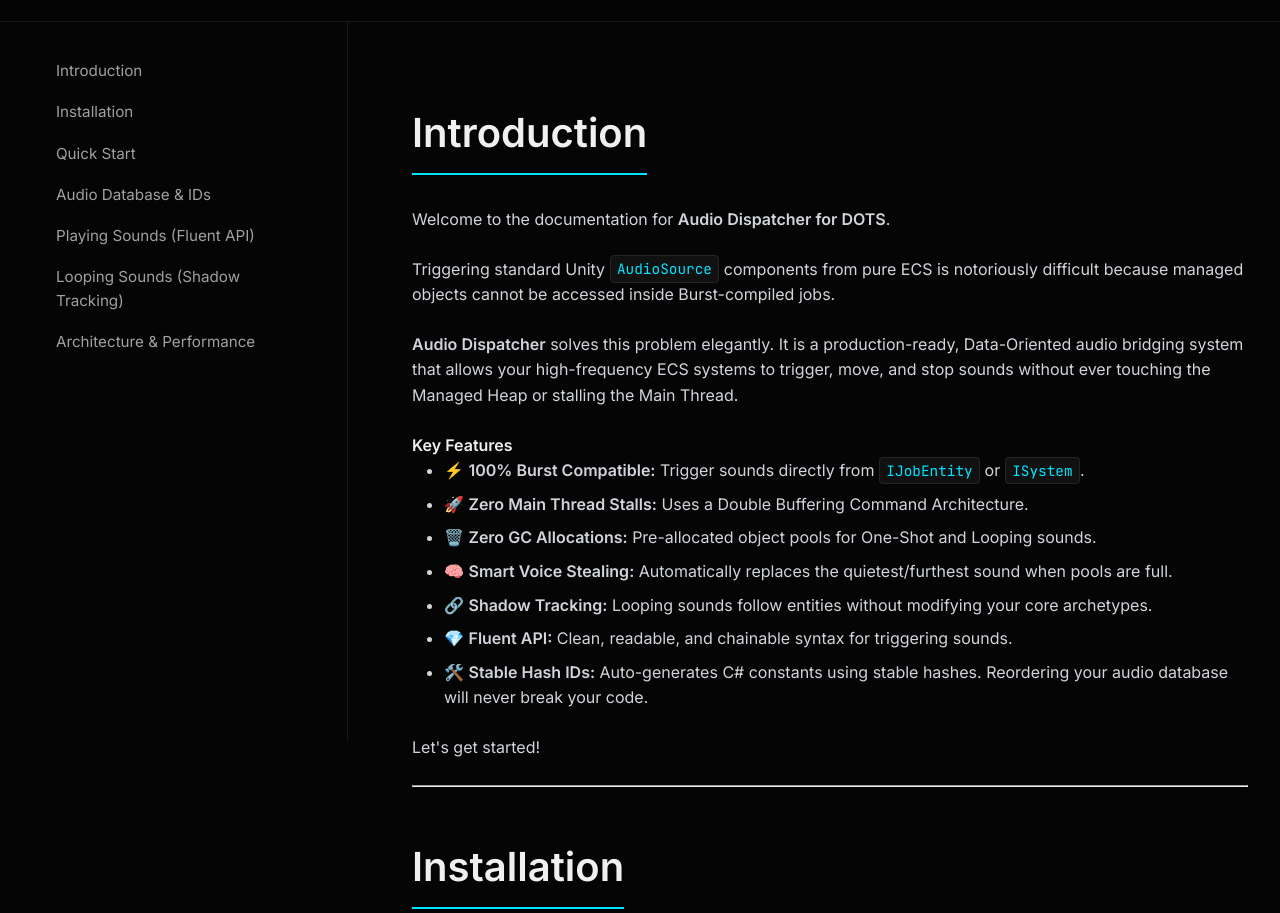
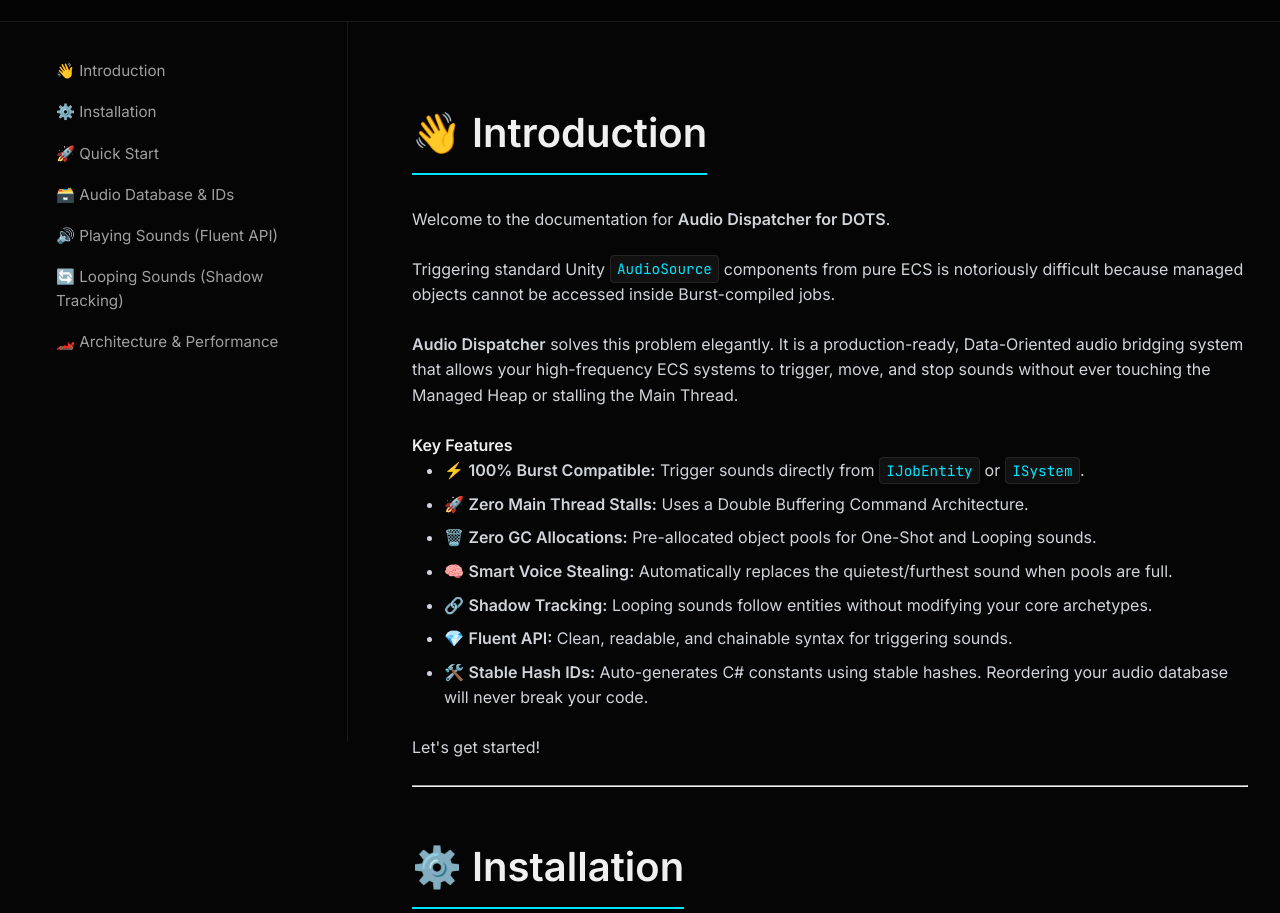
Before and after one commit to sniveler-code/sniveler-code.github.io, a website: page docs_audio-source.html in a window 1280 px wide. Shown: the part 59-972 px from the top of the page. Drawn offline with nearby package versions, Linux system fonts and the light colour scheme.

Commit message:
fix anchors

```diff
--- a/docs_audio-source.html
+++ b/docs_audio-source.html
@@ -211,13 +211,21 @@
             <details class="mobile-nav" id="nav-details">
                 <summary>☰ TABLE OF CONTENTS</summary>
                 <div id="sidebar-content">
-                    <ul><li><a href="#introduction">Introduction</a></li><li><a href="#installation">Installation</a></li><li><a href="#quick-start">Quick Start</a></li><li><a href="#audio-database-ids">Audio Database & IDs</a></li><li><a href="#playing-sounds-fluent-api">Playing Sounds (Fluent API)</a></li><li><a href="#looping-sounds-shadow-tracking">Looping Sounds (Shadow Tracking)</a></li><li><a href="#architecture-performance">Architecture & Performance</a></li></ul>
+                    <ul>
+                        <li><a href="#introduction">👋 Introduction</a></li>
+                        <li><a href="#installation">⚙️ Installation</a></li>
+                        <li><a href="#quick-start">🚀 Quick Start</a></li>
+                        <li><a href="#audio-database-ids">🗃️ Audio Database &amp; IDs</a></li>
+                        <li><a href="#playing-sounds-fluent-api">🔊 Playing Sounds (Fluent API)</a></li>
+                        <li><a href="#looping-sounds-shadow-tracking">🔄 Looping Sounds (Shadow Tracking)</a></li>
+                        <li><a href="#architecture-performance">🏎️ Architecture &amp; Performance</a></li>
+                    </ul>
                 </div>
             </details>
         </aside>
 
         <main class="content-area">
-            <div id="introduction"></div><h1>Introduction</h1>
+            <div id="introduction"></div><h1>👋 Introduction</h1>
 <p>Welcome to the documentation for <strong>Audio Dispatcher for DOTS</strong>.</p>
 <p>Triggering standard Unity <code>AudioSource</code> components from pure ECS is notoriously difficult because managed objects cannot be accessed inside Burst-compiled jobs.</p>
 <p><strong>Audio Dispatcher</strong> solves this problem elegantly. It is a production-ready, Data-Oriented audio bridging system that allows your high-frequency ECS systems to trigger, move, and stop sounds without ever touching the Managed Heap or stalling the Main Thread.</p>
@@ -233,7 +241,7 @@
 </ul>
 <p>Let&#39;s get started!</p>
 <hr>
-<div id="installation"></div><h1>Installation</h1>
+<div id="installation"></div><h1>⚙️ Installation</h1>
 <h4>Prerequisites</h4>
 <p>Ensure your project is using <strong>Unity 2022.3 LTS</strong> or higher and has the following packages installed:</p>
 <ul>
@@ -260,7 +268,7 @@
 </li>
 </ol>
 <hr>
-<div id="quick-start"></div><h1>Quick Start</h1>
+<div id="quick-start"></div><h1>🚀 Quick Start</h1>
 <p>Get your first sound playing in 4 simple steps.</p>
 <h4>1. Create an Audio Database</h4>
 <p>Right-click in your Project view and select <code>Create &gt; SnivelerCode &gt; Audio Database</code>. Add an <code>AudioClip</code> (e.g., an explosion sound) to the list.</p>
@@ -303,7 +311,7 @@ public partial struct CombatJob : IJobEntity
 }
 </code></pre>
 <hr>
-<div id="audio-database-ids"></div><h1>Audio Database &amp; IDs</h1>
+<div id="audio-database-ids"></div><h1>🗃️ Audio Database &amp; IDs</h1>
 <p>The <code>AudioDatabase</code> ScriptableObject is the heart of your audio configuration.</p>
 <h4>Pool Settings</h4>
 <ul>
@@ -330,7 +338,7 @@ public partial struct CombatJob : IJobEntity
 }
 </code></pre>
 <hr>
-<div id="playing-sounds-fluent-api"></div><h1>Playing Sounds (Fluent API)</h1>
+<div id="playing-sounds-fluent-api"></div><h1>🔊 Playing Sounds (Fluent API)</h1>
 <p>Audio Dispatcher features a zero-allocation <strong>Fluent Builder API</strong>. It makes writing audio code inside Jobs incredibly clean and readable.</p>
 <h4>The Syntax</h4>
 <p>Every generated Audio ID gets extension methods. You start by calling <code>.Shot()</code> or <code>.Loop()</code>, chain your modifiers, and finish with <code>.Apply(writer)</code>.</p>
@@ -347,7 +355,7 @@ public partial struct CombatJob : IJobEntity
 <h4>How it works under the hood</h4>
 <p>The Fluent API does not allocate any classes. It builds a 32-byte <code>AudioEvent</code> struct on the stack and pushes it directly into the lock-free <code>NativeQueue</code>.</p>
 <hr>
-<div id="looping-sounds-shadow-tracking"></div><h1>Looping Sounds (Shadow Tracking)</h1>
+<div id="looping-sounds-shadow-tracking"></div><h1>🔄 Looping Sounds (Shadow Tracking)</h1>
 <p>Playing a looping sound (like a car engine) in ECS is tricky because the sound needs to follow the moving entity, and it needs to stop when the entity is destroyed.</p>
 <p>Audio Dispatcher handles this automatically using a technique called <strong>Shadow Tracking</strong>.</p>
 <h4>How to start a Loop</h4>
@@ -364,7 +372,7 @@ public partial struct CombatJob : IJobEntity
 <li><strong>Automatic Cleanup:</strong> If your vehicle entity is destroyed (e.g., <code>ecb.DestroyEntity(entity)</code>), the Shadow Tracker detects it, stops the <code>AudioSource</code>, returns it to the pool, and destroys itself. You don&#39;t need to write any cleanup code!</li>
 </ol>
 <hr>
-<div id="architecture-performance"></div><h1>Architecture &amp; Performance</h1>
+<div id="architecture-performance"></div><h1>🏎️ Architecture &amp; Performance</h1>
 <p>Audio Dispatcher was built with strict Data-Oriented Design (DOD) principles to ensure it scales to AAA workloads.</p>
 <h4>1. Double Buffering (No Main Thread Stalls)</h4>
 <p>In a naive implementation, the Main Thread must wait for ECS Jobs to finish before it can read the audio queue (<code>Dependency.Complete()</code>). This causes massive frame drops.</p>
@@ -391,7 +399,7 @@ public partial struct CombatJob : IJobEntity
                 const href = this.getAttribute('href');
                 if (href.startsWith('#')) {
                     e.preventDefault();
-                    const target = document.querySelector(href);
+                    const target = document.getElementById(href.substring(1));
                     if (target) {
                         const top = target.getBoundingClientRect().top + window.scrollY - 90;
                         window.scrollTo({ top, behavior: 'smooth' });
```
Also changed, not shown: docs_fmod.html (+1 -1 lines), docs_gpu-animation.html (+2 -2 lines).
